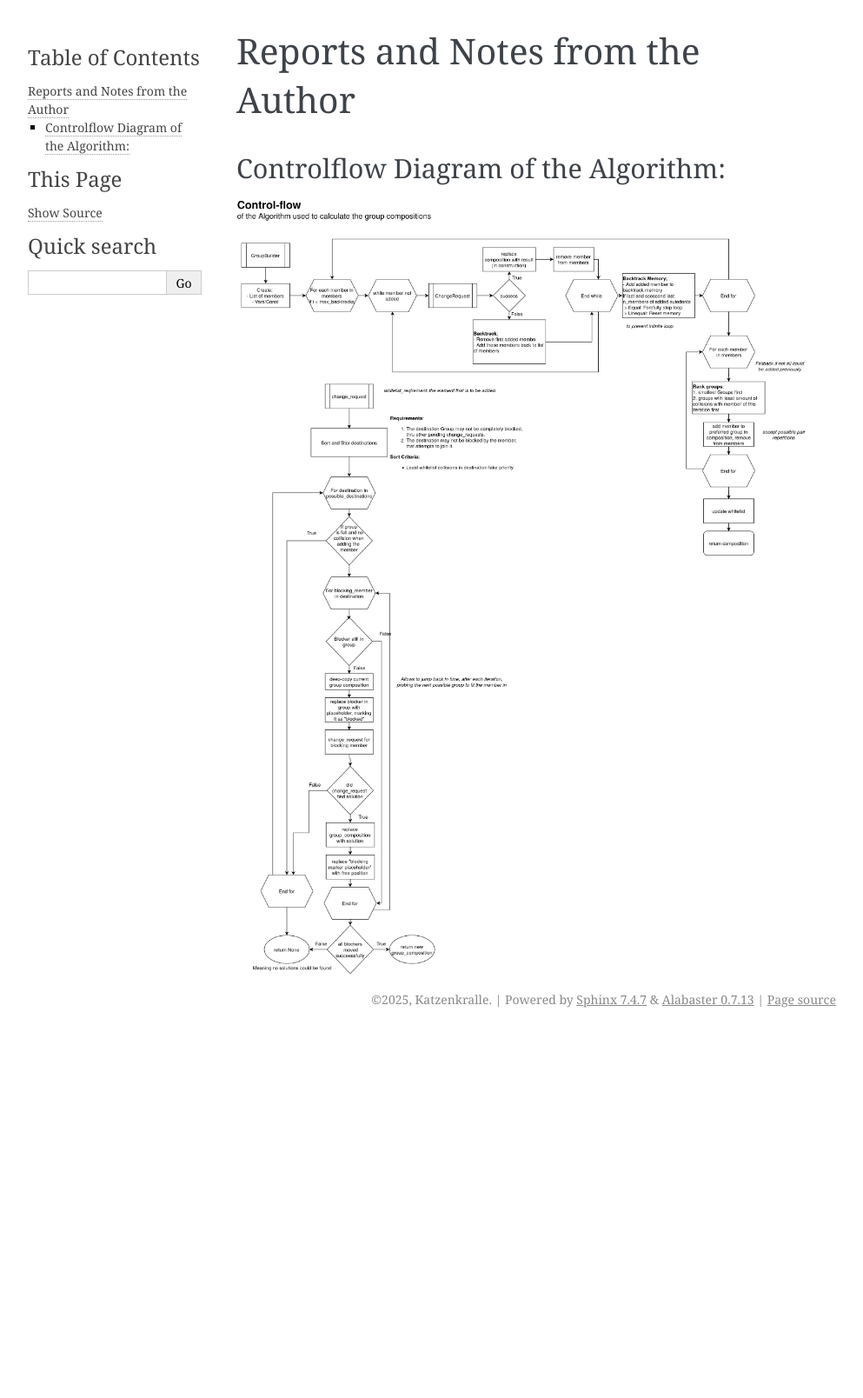
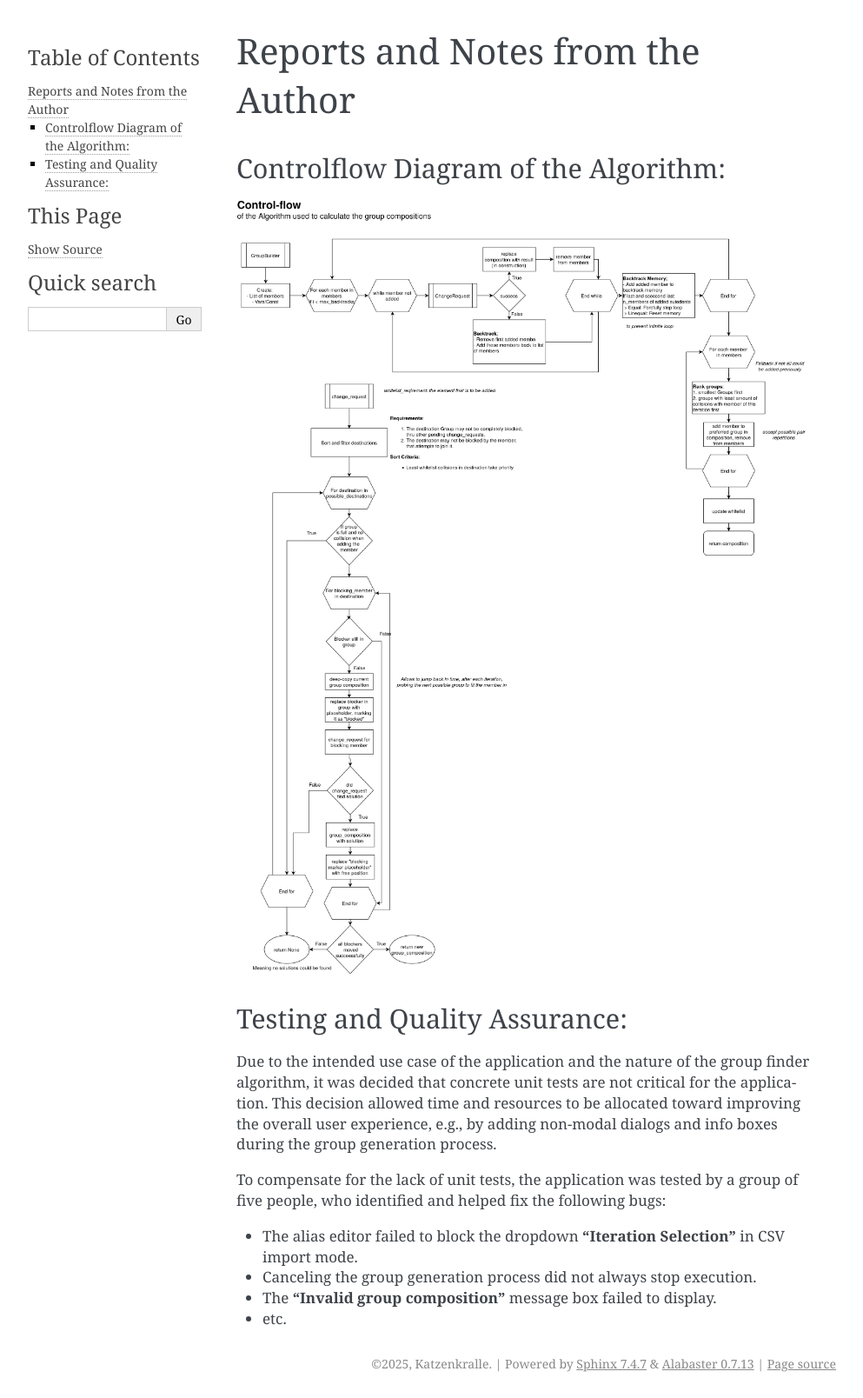
Before and after one commit to Katzenkralle/group_builder_wx, a Sphinx documentation site: the page built from docs/source/reports_and_notes.rst, in a window 1280 px wide. Shown: the whole page at 87% size, without its empty margins (148-1141 px from the left). Built offline with Sphinx 7.4.7, drawn with Linux system fonts in a browser that asks for light colours; before the commit the page ends 1189 px from its top, so only the background shows below that.

Commit message:
final documentation adjustments

```diff
--- a/docs/source/conf.py
+++ b/docs/source/conf.py
@@ -43,7 +43,7 @@ todo_include_todos = True
 # https://www.sphinx-doc.org/en/master/usage/configuration.html#options-for-html-output
 
 html_theme = 'alabaster'
-html_static_path = ['_static']
+#html_static_path = ['_static']
 
 source_suffix = {
     '.rst': 'restructuredtext',
--- a/docs/source/index.rst
+++ b/docs/source/index.rst
@@ -6,9 +6,10 @@
 Group Builder documentation
 ===========================
 
-A simpl GUI application to create groups of people given a CSV file or the number of people per group and the number of groups that should be created.
+A simpl GUI application to create groups of people given a CSV file or the number of people per group with the number of groups that should be created.
 It was build using WxPython.
 
+----------------
 
 .. toctree::
    :maxdepth: 4
--- a/docs/source/reports_and_notes.rst
+++ b/docs/source/reports_and_notes.rst
@@ -6,3 +6,19 @@ Controlflow Diagram of the Algorithm:
 .. image:: algorythmControlFlow.png
    :align: center
    :alt: Main Frame
+
+
+Testing and Quality Assurance:
+^^^^^^^^^^^^^^^^^^^^^^^^^^^^^^^
+Due to the intended use case of the application and the nature of the group finder algorithm,
+it was decided that concrete unit tests are not critical for the application.
+This decision allowed time and resources to be allocated toward improving the overall user experience,
+e.g., by adding non-modal dialogs and info boxes during the group generation process.
+
+To compensate for the lack of unit tests, the application was tested by a group of five people,
+who identified and helped fix the following bugs:
+
+- The alias editor failed to block the dropdown **"Iteration Selection"** in CSV import mode.
+- Canceling the group generation process did not always stop execution.
+- The **"Invalid group composition"** message box failed to display.
+- etc.
--- a/docs/source/ui_handler/constants.rst
+++ b/docs/source/ui_handler/constants.rst
@@ -1,6 +1,5 @@
 Constants
 =========
-.. autodata:: ui_handler.constants.GROUPS_INITIAL_VALUE
 .. autodata:: ui_handler.constants.GROUPS_INITIAL_VALUE
 .. autodata:: ui_handler.constants.MEMBERS_INITIAL_VALUE
 .. autodata:: ui_handler.constants.HIGHLIGHT_COLOR
```
Also changed, not shown: docs/source/group_creator/index.rst (+9 -2 lines), docs/source/ui_handler/index.rst (+8 -2 lines), readme.md (+11 -2 lines), 1 other file.
